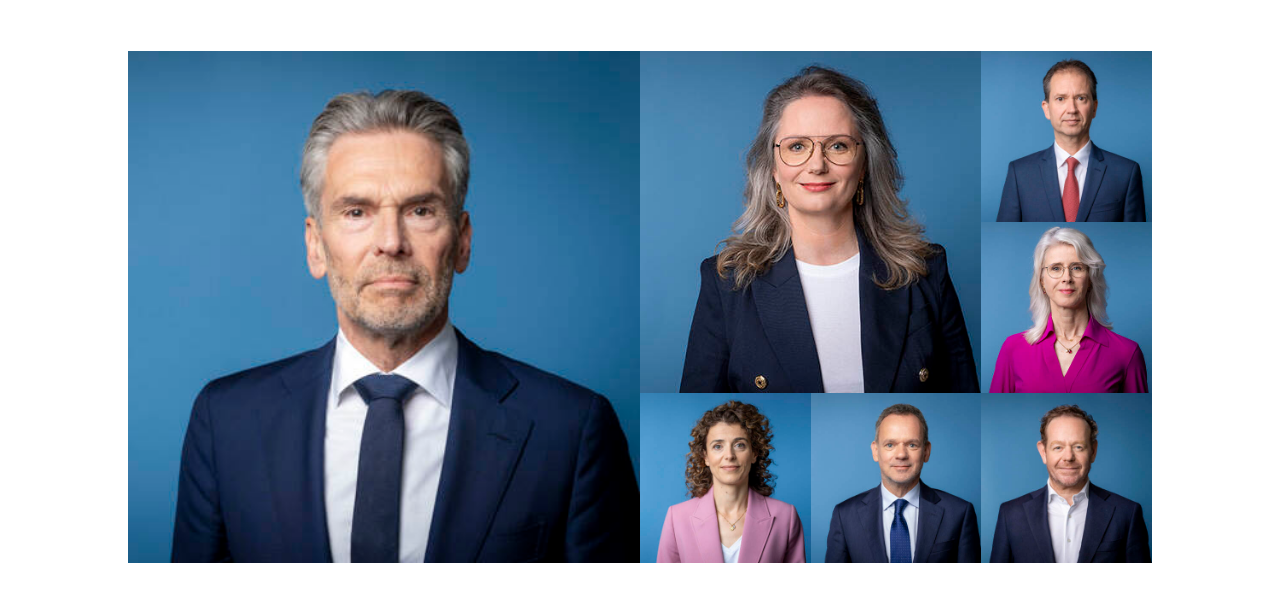
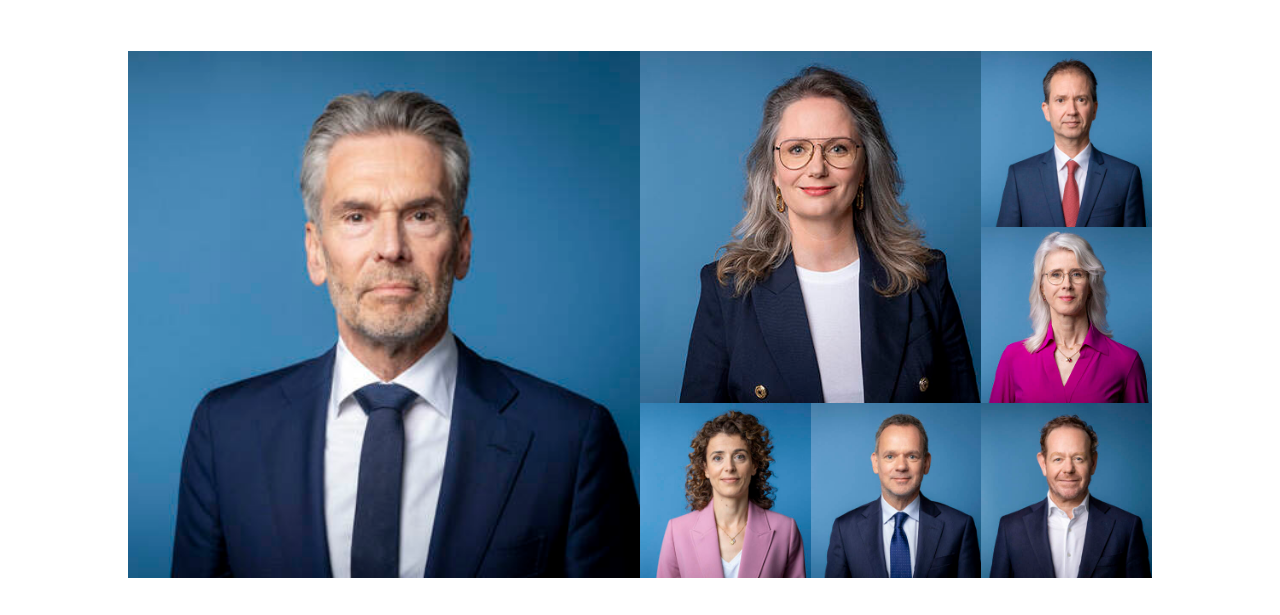
Before and after one commit to miloraven/FED, a plain HTML site: page informatie.html in a window 1280 px wide. Shown: the part 514-1129 px from the top of the page. Drawn offline with Linux system fonts and the light colour scheme.

Commit message:
Add files via upload

```diff
--- a/styles/style2.css
+++ b/styles/style2.css
@@ -17,48 +17,47 @@ main section:nth-of-type(1) {
   display: grid;
   grid-template-columns: repeat(6, 1fr);
   grid-template-rows: repeat(3, 1fr);
+  grid-template-areas:
+    "item1 item1 item1 item2 item2 item7"
+    "item1 item1 item1 item2 item2 item6"
+    "item1 item1 item1 item3 item4 item5";
   list-style: none;
   width: 80%;
   margin: 3em auto;
   background-color: var(--grijze-achtergrond);
 }
 
-.parent li {
-  display: flex;
+.parent li:nth-child(1) {
+  grid-area: item1;
+}
+
+.parent li:nth-child(2) {
+  grid-area: item2;
+}
+
+.parent li:nth-child(3) {
+  grid-area: item3;
+}
+
+.parent li:nth-child(4) {
+  grid-area: item4;
+}
+
+.parent li:nth-child(5) {
+  grid-area: item5;
+}
+
+.parent li:nth-child(6) {
+  grid-area: item6;
+}
+
+.parent li:nth-child(7) {
+  grid-area: item7;
 }
 
 .parent li img {
   width: 100%;
-  height: auto;
-}
-
-/* Grid Posities */
-.parent li:nth-child(1) {
-  grid-area: 1 / 1 / 4 / 4;
-}
-
-.parent li:nth-child(2) {
-  grid-area: 1 / 4 / 3 / 6;
-}
-
-.parent li:nth-child(3) {
-  grid-area: 3 / 4 / 4 / 5;
-}
-
-.parent li:nth-child(4) {
-  grid-area: 3 / 5 / 4 / 6;
-}
-
-.parent li:nth-child(5) {
-  grid-area: 3 / 6 / 4 / 7;
-}
-
-.parent li:nth-child(6) {
-  grid-area: 2 / 6 / 3 / 7;
-}
-
-.parent li:nth-child(7) {
-  grid-area: 1 / 6 / 2 / 7;
+  height: 100%;
 }
 
 /**********************/
```
